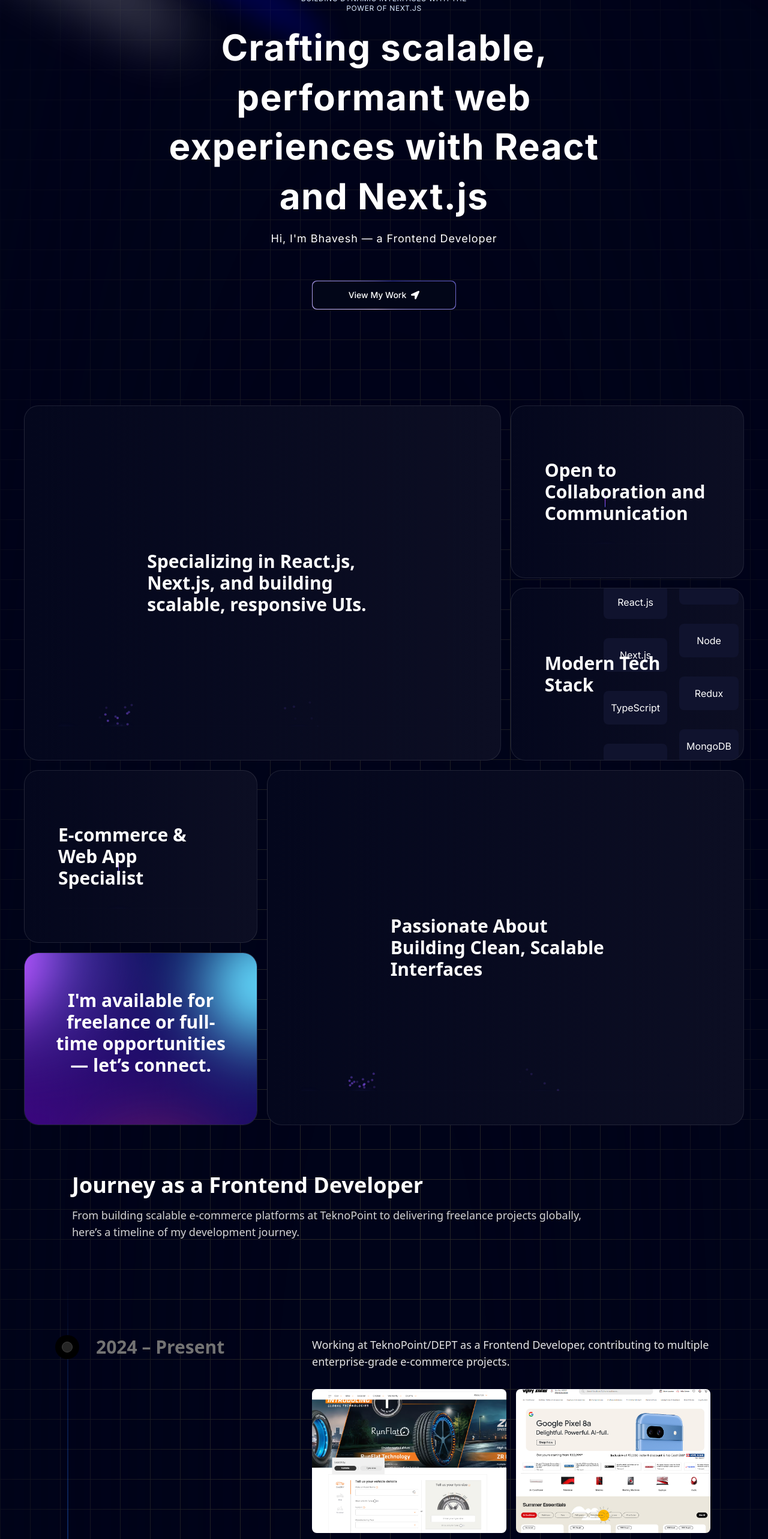
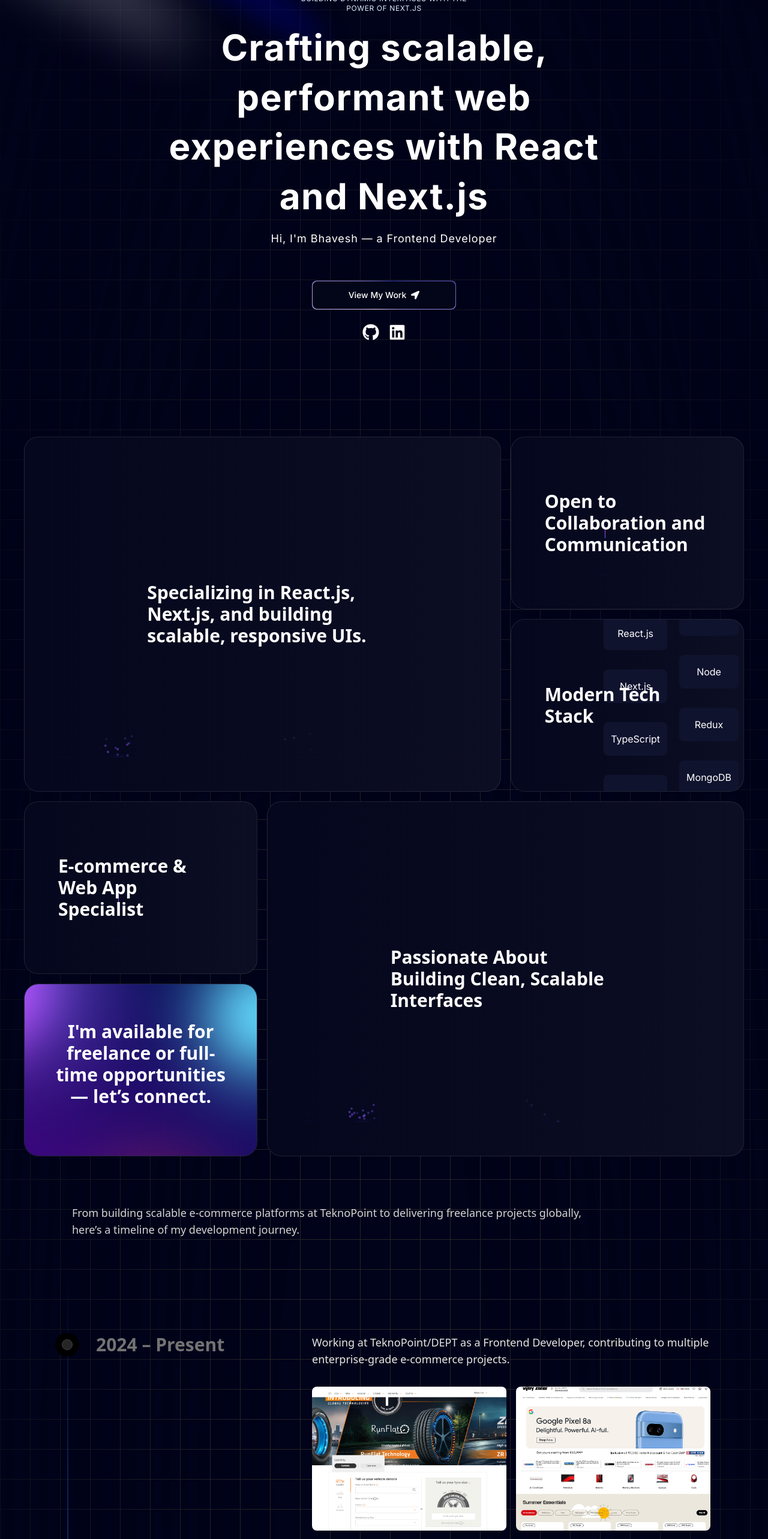
Before and after one commit to basic-coder/portfolio, a Next.js app: page / in a window 1280 px wide. Shown: the part 234-2800 px from the top of the page at 60% size. Built offline with nearby package versions, Linux system fonts and the light colour scheme.

Commit message:
updated project section

```diff
--- a/src/app/components/ui/GridBackground.tsx
+++ b/src/app/components/ui/GridBackground.tsx
@@ -2,17 +2,18 @@ import { cn } from "../../../../lib/utils";
 import React from "react";
 import { TextGenerateEffect } from "./TextGenerationEffect";
 import BorderMagicButton from "./BorderMagicButton";
+import { FaGithub, FaLinkedin } from "react-icons/fa"; // <-- Added icons
 
 type Props = {
-    title: string
-    description: string
-    subTitle: string
-    buttonTitle: string
-    buttonPosition: string
-    buttonIcon: React.ReactNode
+  title: string;
+  description: string;
+  subTitle: string;
+  buttonTitle: string;
+  buttonPosition: string;
+  buttonIcon: React.ReactNode;
   handleClick?: () => void;
-    otherClasses: string
-}
+  otherClasses: string;
+};
 
 export function GridBackground(props: Props) {
   return (
@@ -21,19 +22,53 @@ export function GridBackground(props: Props) {
         className={cn(
           "absolute inset-0 ",
           "[background-size:50px_50px]",
-                    "[background-image:linear-gradient(to_right,#262626_1px,transparent_1px),linear-gradient(to_bottom,#262626_1px,transparent_1px)]",
+          "[background-image:linear-gradient(to_right,#262626_1px,transparent_1px),linear-gradient(to_bottom,#262626_1px,transparent_1px)]"
         )}
       />
       {/* Radial gradient for the container to give a faded look */}
       <div className="pointer-events-none absolute inset-0 flex items-center justify-center [mask-image:radial-gradient(ellipse_at_center,transparent_20%,black)] bg-custom-black"></div>
       <div className="flex justify-center relative my-20 z-10">
         <div className="max-w-[89vw] md:max-w-2xl lg:max-w-[60vw] flex flex-col items-center justify-center">
-                    <h2 className="uppercase tracking-wider text-xs text-center text-blue-100 max-w-80">{props.title}</h2>
-                    <TextGenerateEffect className="text-center text-[24px] md:text-5xl lg:text-6xl" words={props.description} />
-                    <p className="text-center md:tracking-wider mb-4 text-sm md:text-lg lg-text-2xl" >{props.subTitle}</p>
+          <h2 className="uppercase tracking-wider text-xs text-center text-blue-100 max-w-80">
+            {props.title}
+          </h2>
+          <TextGenerateEffect
+            className="text-center text-[24px] md:text-5xl lg:text-6xl"
+            words={props.description}
+          />
+          <p className="text-center md:tracking-wider mb-4 text-sm md:text-lg lg-text-2xl">
+            {props.subTitle}
+          </p>
           <a href="#projects">
-                        <BorderMagicButton title={props.buttonTitle} icon={props.buttonIcon} position={props.buttonPosition} otherClasses={props.otherClasses} />
+            <BorderMagicButton
+              title={props.buttonTitle}
+              icon={props.buttonIcon}
+              position={props.buttonPosition}
+              otherClasses={props.otherClasses}
+            />
           </a>
+
+          {/* GitHub & LinkedIn links */}
+          <div className="flex gap-4 mt-6">
+            <a
+              href="https://github.com/basic-coder"
+              target="_blank"
+              rel="noopener noreferrer"
+              className="text-white hover:text-blue-400 transition-colors"
+              aria-label="GitHub"
+            >
+              <FaGithub size={28} />
+            </a>
+            <a
+              href="https://linkedin.com/in/BhaveshSakpal"
+              target="_blank"
+              rel="noopener noreferrer"
+              className="text-white hover:text-blue-400 transition-colors"
+              aria-label="LinkedIn"
+            >
+              <FaLinkedin size={28} />
+            </a>
+          </div>
         </div>
       </div>
     </>
--- a/src/app/components/ui/Slider.tsx
+++ b/src/app/components/ui/Slider.tsx
@@ -116,7 +116,7 @@ export const Slider = ({
               {Sliders[active].title}
             </h3>
 
-            <motion.p className="mt-8 text-lg text-neutral-300 ">
+            <motion.p className="mt-5 text-lg text-neutral-300 ">
               {Sliders[active].des.split(" ").map((word, index) => (
                 <motion.span
                   key={index}
@@ -142,9 +142,9 @@ export const Slider = ({
               ))}
             </motion.p>
 
-            <a href={Sliders[active].link} target="_blank" className="text-sm mt-5 font-bold text-black dark:text-white">
+            {/* <a href={Sliders[active].link} target="_blank" className="text-sm mt-5 font-bold text-black dark:text-white mb-6">
               Project Link
-            </a>
+            </a> */}
           </motion.div>
           <div className="flex gap-4 pt-12 md:pt-0">
             <button
--- a/src/app/components/ui/TimeLine.tsx
+++ b/src/app/components/ui/TimeLine.tsx
@@ -37,9 +37,9 @@ export const Timeline = ({ data }: { data: TimelineEntry[] }) => {
             ref={containerRef}
         >
             <div className="max-w-7xl mx-auto pt-20 px-4 md:px-8 lg:px-10">
-                <h2 className="text-2xl md:text-4xl font-bold mb-4 text-white max-w-4xl">
+                {/* <h2 className="text-2xl md:text-4xl font-bold mb-4 text-white max-w-4xl">
                     Journey as a Frontend Developer
-                </h2>
+                </h2> */}
                 <p className="text-neutral-300 text-sm md:text-lg lg-text-2xl max-w-4xl">
                     From building scalable e-commerce platforms at TeknoPoint to delivering freelance projects globally, here’s a timeline of my development journey.
                 </p>
--- a/src/app/data/index.tsx
+++ b/src/app/data/index.tsx
@@ -97,9 +97,9 @@ export const projects = [
   {
     id: "1",
     title: "Qizee - AI ",
-    des: "An AI-powered quiz generator app that allows users to build custom quizzes instantly. Built using Next.js, shadcn/ui, Prisma ORM, and PostgreSQL, with DeepSeek AI powering the quiz generation",
+    des: "An AI-powered multiplayer quiz generator app that allows users to build custom quizzes instantly. Built using Next.js,Sockets,shadcn/ui, Prisma ORM, and PostgreSQL, with DeepSeek AI powering the quiz generation",
     img: "/projects/quiz-generator.png",
-    link: "https://qizee.vercel.app/"
+    link: "https://qizee-mutiplayer.onrender.com/"
   },
   {
     id: "2",
@@ -127,6 +127,7 @@ export const experienceData = [
           Working at TeknoPoint/DEPT as a Frontend Developer, contributing to multiple enterprise-grade e-commerce projects.
         </p>
         <div className="grid grid-cols-2 gap-4">
+          <a href="https://www.ceat.com" target="_blank" rel="noopener noreferrer">
             <Image
               src="/experience/ceat.png"
               alt="CEAT Project"
@@ -134,6 +135,8 @@ export const experienceData = [
               height={200} // specify height
               className="rounded-lg object-cover md:h-44 lg:h-60"
             />
+          </a>
+          <a href="https://www.vijaysales.com" target="_blank" rel="noopener noreferrer">
             <Image
               src="/experience/vs.png"
               alt="Vijay Sales"
@@ -141,6 +144,8 @@ export const experienceData = [
               height={200}
               className="rounded-lg object-cover md:h-44 lg:h-60"
             />
+          </a>
+          <a href="https://www.ceatspecialty.com" target="_blank" rel="noopener noreferrer">
             <Image
               src="/experience/ceatspecialty.png"
               alt="CEAT Specialty"
@@ -148,6 +153,8 @@ export const experienceData = [
               height={200}
               className="rounded-lg object-cover md:h-44 lg:h-60"
             />
+          </a>
+          <a href="https://www.birlaopus.com" target="_blank" rel="noopener noreferrer">
             <Image
               src="/experience/birlaopus.png"
               alt="Birla Opus"
@@ -155,6 +162,7 @@ export const experienceData = [
               height={200}
               className="rounded-lg object-cover md:h-44 lg:h-60"
             />
+          </a>
         </div>
       </div>
     ),
@@ -167,6 +175,7 @@ export const experienceData = [
           Completed multiple freelance projects for clients in Canada and India, focused on delivering performance-optimized, responsive websites using React and Tailwind CSS.
         </p>
         <div className="grid grid-cols-2 gap-4">
+          <a href="https://nimbusbytes.com" target="_blank" rel="noopener noreferrer">
             <Image
               src="/experience/nimbusbytes.png"
               alt="Nimbusbytes"
@@ -174,6 +183,8 @@ export const experienceData = [
               height={200}
               className="rounded-lg object-cover md:h-44 lg:h-60"
             />
+          </a>
+          <a href="https://www.classicsafety.in" target="_blank" rel="noopener noreferrer">
             <Image
               src="/experience/classic.png"
               alt="Classic Safety"
@@ -181,6 +192,8 @@ export const experienceData = [
               height={200}
               className="rounded-lg object-cover md:h-44 lg:h-60"
             />
+          </a>
+          <a href="https://whitecabs.ca" target="_blank" rel="noopener noreferrer">
             <Image
               src="/experience/whitecabs.png"
               alt="WhiteCabs"
@@ -188,6 +201,7 @@ export const experienceData = [
               height={200}
               className="rounded-lg object-cover md:h-44 lg:h-60"
             />
+          </a>
         </div>
       </div>
     ),
```
Lines whose indentation alone changed are shown as unchanged.
